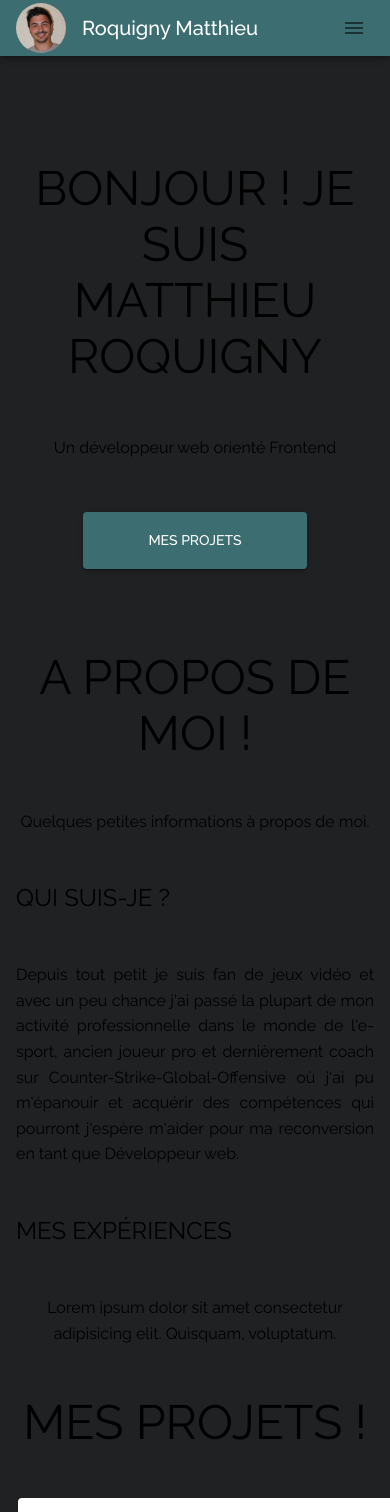
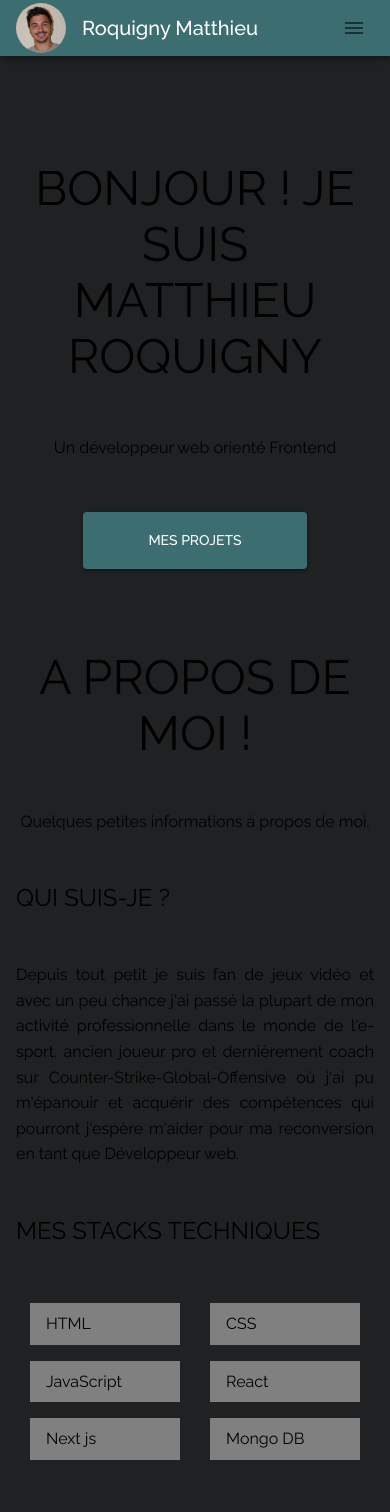
Before and after one commit to Spioutzw/CV, a Next.js app: page / in a window 390 px wide. Shown: the top 1512 px of the page. Built offline with nearby package versions, Linux system fonts and the light colour scheme; grey boxes are pictures that could not be loaded.

Commit message:
ajout de style transitions

```diff
--- a/src/components/Card.jsx
+++ b/src/components/Card.jsx
@@ -21,7 +21,7 @@ function CardComponent({ title, description, image, name }) {
         <Grid xs={8} md={8} lg={4} onClick={handleRedirection} sx={{height: '100%'}} >
             <Card sx={{ display: 'flex', flexDirection: 'column', alignItems: 'center', cursor: 'pointer' ,width: '100%', height: '100%', maxWidth: 450, maxHeight: 400 }}>
                 <CardMedia>
-                    <Image src={image} alt="Image de Roquigny Matthieu" width={100} height={100} objectFit='contain' style={{ borderRadius: '50%', marginTop: '1rem' }} />
+                    <Image src={image} alt="Image de Roquigny Matthieu" width={200} height={200} style={{ marginTop: '1rem',objectFit:'contain' }} />
                 </CardMedia>
                 <CardContent>
                     <Typography variant="h5" component="h3" style={{ textTransform: 'uppercase' }}>
--- a/src/components/Section/About.jsx
+++ b/src/components/Section/About.jsx
@@ -2,14 +2,32 @@
 
 
 import React from 'react'
-import { Typography, Container, Button,Box } from '@mui/material'
+import { Typography, Container, Box, Grow,List,ListItem } from '@mui/material'
 import useMediaQuery from '@mui/material/useMediaQuery';
+import { useInView } from 'react-intersection-observer';
 
 function About() {
+
+    const [ref, inView] = useInView({
+        triggerOnce: true,
+    });
+
+    const stackTechnique = [
+        'HTML',
+        'CSS',
+        'JavaScript',
+        'React',
+        'Next js',
+        'Mongo DB',
+    ]
+
+
     const isMobile = useMediaQuery('(max-width:600px)');
 
     return (
         <Container sx={{ marginTop: '5rem' }} id='presentation' style={{ textAlign: 'center' }} component={"section"}>
+            <Grow in={inView} timeout={3000}>
+                <div>
             <Typography variant="h3" component="h2" style={{ textTransform: 'uppercase' }}>
                 A propos de moi !
             </Typography>
@@ -17,24 +35,38 @@ function About() {
             <Typography sx={{ lineHeight: '1.6', margin: '3rem auto 3rem auto' }} variant="body" component="p">
                 Quelques petites informations à propos de moi.
             </Typography>
+            </div>
+            </Grow>
 
-            <Box sx={{display:'flex', flexDirection: isMobile ? 'column' : 'row',gap: isMobile ? 'none' : '10rem'}}>
+            <Box ref={ref} sx={{ display: 'flex', flexDirection: isMobile ? 'column' : 'row', gap: isMobile ? 'none' : '10rem' }}>
+                <Grow in={inView} timeout={3500}>
+                    <div>
                         <Box>
-                    <Typography variant="h5" component="h3" style={{ textTransform: 'uppercase',textAlign:'left' }}>
+                            <Typography variant="h5" component="h3" style={{ textTransform: 'uppercase', textAlign: 'left' }}>
                                 Qui suis-je ?
                             </Typography>
-                    <Typography sx={{ lineHeight: '1.6', margin: '3rem auto 3rem auto',maxWidth:'572px',textAlign:'justify' }} variant="body" component="p">
+                            <Typography sx={{ lineHeight: '1.6', margin: '3rem auto 3rem auto', maxWidth: '572px', textAlign: 'justify' }} variant="body" component="p">
                                 Depuis tout petit je suis fan de jeux vidéo et avec un peu chance j'ai passé la plupart de mon activité professionnelle dans le monde de l'e-sport, ancien joueur pro et dernièrement coach sur Counter-Strike-Global-Offensive où j'ai pu m'épanouir et acquérir des compétences qui pourront j'espère m'aider pour ma reconversion en tant que Développeur web.
                             </Typography>
                         </Box>
+                    </div>
+                </Grow>
+                <Grow in={inView} timeout={4000}>
+                    <div>
                         <Box>
-                    <Typography variant="h5" component="h3" style={{ textTransform: 'uppercase',textAlign:'left' }}>
-                        Mes expériences
+                            <Typography variant="h5" component="h3" style={{ textTransform: 'uppercase', textAlign: 'left' }}>
+                                Mes stacks techniques
                             </Typography>
-                    <Typography sx={{ lineHeight: '1.6', margin: '3rem auto 3rem auto' }} variant="body" component="p">
-                        Lorem ipsum dolor sit amet consectetur adipisicing elit. Quisquam, voluptatum.
-                    </Typography>
+                            <List sx={{ lineHeight: '1.6', margin: '3rem auto 3rem auto', display:'flex',flexWrap:'wrap',whiteSpace:'pre-wrap',gap:'1rem',justifyContent:'space-evenly' }}>
+                                {stackTechnique.map((item, index) => (
+                                    <ListItem key={index} sx={{ textAlign: 'left',width:'150px',backgroundColor:'grey',  }}>
+                                        {item}
+                                    </ListItem>
+                                ))}
+                            </List>
                         </Box>
+                    </div>
+                </Grow>
             </Box>
 
         </Container>
--- a/src/components/Section/Accueil.jsx
+++ b/src/components/Section/Accueil.jsx
@@ -1,21 +1,31 @@
+'use client'
+
 import React from 'react'
-import { Typography, Button, Container } from '@mui/material'
+import { Typography, Button, Container, Grow } from '@mui/material'
 import Link from 'next/link'
+import { useInView } from 'react-intersection-observer'
 
 function Accueil() {
+    const [ref, inView] = useInView({
+        triggerOnce: true,
+    })
     return (
-        <Container sx={{marginTop : '10rem'}} id='Accueil' style={{textAlign:'center'}} component={"section"}>
-            <Typography  variant="h3" component="h2" style={{textTransform:'uppercase'}}>
-                Bonjour ! je suis Matthieu Roquigny
-            </Typography>
+        <Container ref={ref} sx={{ marginTop: '10rem' }} id='Accueil' style={{ textAlign: 'center' }} component={"section"}>
+            <Grow in={inView} timeout={2000}>
+                <div>
+                    <Typography variant="h3" component="h2" style={{ textTransform: 'uppercase' }}>
+                        Bonjour ! je suis Matthieu Roquigny
+                    </Typography>
 
-            <Typography sx={{lineHeight: '2',margin: '3rem auto 3rem auto'}} variant="body" component="p">
-            Un développeur web orienté Frontend
-            </Typography>
+                    <Typography sx={{ lineHeight: '2', margin: '3rem auto 3rem auto' }} variant="body" component="p">
+                        Un développeur web orienté Frontend
+                    </Typography>
 
-            <Link style={{marginTop: '5rem'}} href={"#projet"}>
-                <Button sx={{padding:"1rem", maxWidth:'14rem', width:'100%',backgroundColor:'#3c6e71ff'}} variant='contained'>Mes Projets</Button>
-            </Link>
+                    <Link style={{ marginTop: '5rem' }} href={"#projet"}>
+                        <Button sx={{ padding: "1rem", maxWidth: '14rem', width: '100%', backgroundColor: '#3c6e71ff' }} variant='contained'>Mes Projets</Button>
+                    </Link>
+                </div>
+            </Grow>
 
         </Container>
     )
--- a/src/components/Section/Contact.jsx
+++ b/src/components/Section/Contact.jsx
@@ -1,16 +1,21 @@
 'use client'
 
 import React from 'react'
-import { Typography, Container, FormControl, FormLabel, TextField, Button } from '@mui/material'
-import { set, useForm } from "react-hook-form"
+import { Typography, Container, FormControl, FormLabel, TextField, Button, Grow } from '@mui/material'
+import { useForm } from "react-hook-form"
 import { yupResolver } from "@hookform/resolvers/yup"
 import * as yup from "yup"
+import { useInView } from 'react-intersection-observer';
 
 
 function Contact() {
 
     const [hidden, setHidden] = React.useState(true);
     const [sendMessage, setSendMessage] = React.useState('');
+
+    const [ref, inView] = useInView({
+        triggerOnce: true,
+    });
 
     const schema = yup.object().shape({
         user_name: yup.string().required('Votre prénom et votre nom est requis'),
@@ -27,9 +32,7 @@ function Contact() {
 
 
     const sendEmail = (data, e) => {
-
         e.preventDefault();
-
 
         fetch('api/email', {
             method: 'POST',
@@ -51,13 +54,10 @@ function Contact() {
                 setHidden(false);
                 setSendMessage('Une erreur est survenue, veuillez réessayer plus tard , ou me joindre directement sur mon adresse mail : matthieu.roquigny@gmail.com')
             }
-
             setTimeout(() => {
                 setHidden(true);
                 setSendMessage('')
             }, 10000)
-
-
         }
         ).catch((err) => {
             console.log(err);
@@ -65,14 +65,23 @@ function Contact() {
         )
     };
 
+
+
     return (
         <Container sx={{ marginTop: '5rem' }} id='contact' style={{ textAlign: 'center' }} component={"section"}>
+            <Grow in={inView} timeout={1000}>
+                <div>
             <Typography variant="h3" component="h2" style={{ textTransform: 'uppercase' }}>
                 Contact
             </Typography>
             <Typography sx={{ lineHeight: '1.6', margin: '3rem auto 3rem auto' }} variant="body" component="p">
                 N'hésitez pas à me contacter en remplissant le formulaire ci-dessous et je vous répondrai dans les plus brefs délais.
             </Typography>
+            </div>
+            </Grow>
+            <div ref={ref}>
+                <Grow in={inView} timeout={2000}>
+                    <div>
                         <Container maxWidth={'md'} sx={{
                             backgroundColor: '#FFF',
                             textAlign: 'left',
@@ -134,7 +143,10 @@ function Contact() {
                                 </Typography>
                             </FormControl>
                         </Container>
-        </Container>
+                    </div>
+                </Grow>
+            </div>
+        </Container >
 
 
 
--- a/src/components/Section/Projet.jsx
+++ b/src/components/Section/Projet.jsx
@@ -15,12 +15,16 @@ function Projet() {
 
   return (
     <Container id='projet' sx={{ textAlign: 'center', maxWidth: '412px' }} component={'section'}>
+      <Grow in={inView} timeout={1000}>
+        <div>
       <Typography variant='h3' component='h2' sx={{ textTransform: 'uppercase', marginBottom: '3rem' }}>
         Mes projets !
       </Typography>
+      </div>
+      </Grow>
       <div ref={ref}>
         <Grid container spacing={12} columns={10} sx={{ justifyContent: 'center',gap:'5rem', margin:'0' }}>
-          <Grow in={inView} timeout={1000}>
+          <Grow in={inView} timeout={2000}>
             <div>
               <CardComponent
                 title={'Entertainment web app'}
@@ -30,7 +34,7 @@ function Projet() {
               />
             </div>
           </Grow>
-          <Grow in={inView} timeout={1500}>
+          <Grow in={inView} timeout={2500}>
             <div>
               <CardComponent
                 title={'IP Address Tracker'}
@@ -40,7 +44,7 @@ function Projet() {
               />
             </div>
           </Grow>
-          <Grow in={inView} timeout={2000}>
+          <Grow in={inView} timeout={4000}>
             <div>
               <CardComponent
                 title={'REST Countries'}
@@ -50,7 +54,7 @@ function Projet() {
               />
             </div>
           </Grow>
-          <Grow in={inView} timeout={2500}>
+          <Grow in={inView} timeout={4500}>
             <div>
               <CardComponent
                 title={'Multi-step form'}
```
Also changed, not shown: src/app/projets/[name]/page.jsx (+9 -2 lines), 1 other file (tests, documents, lock files or other folders). Lines whose indentation alone changed are shown as unchanged.
